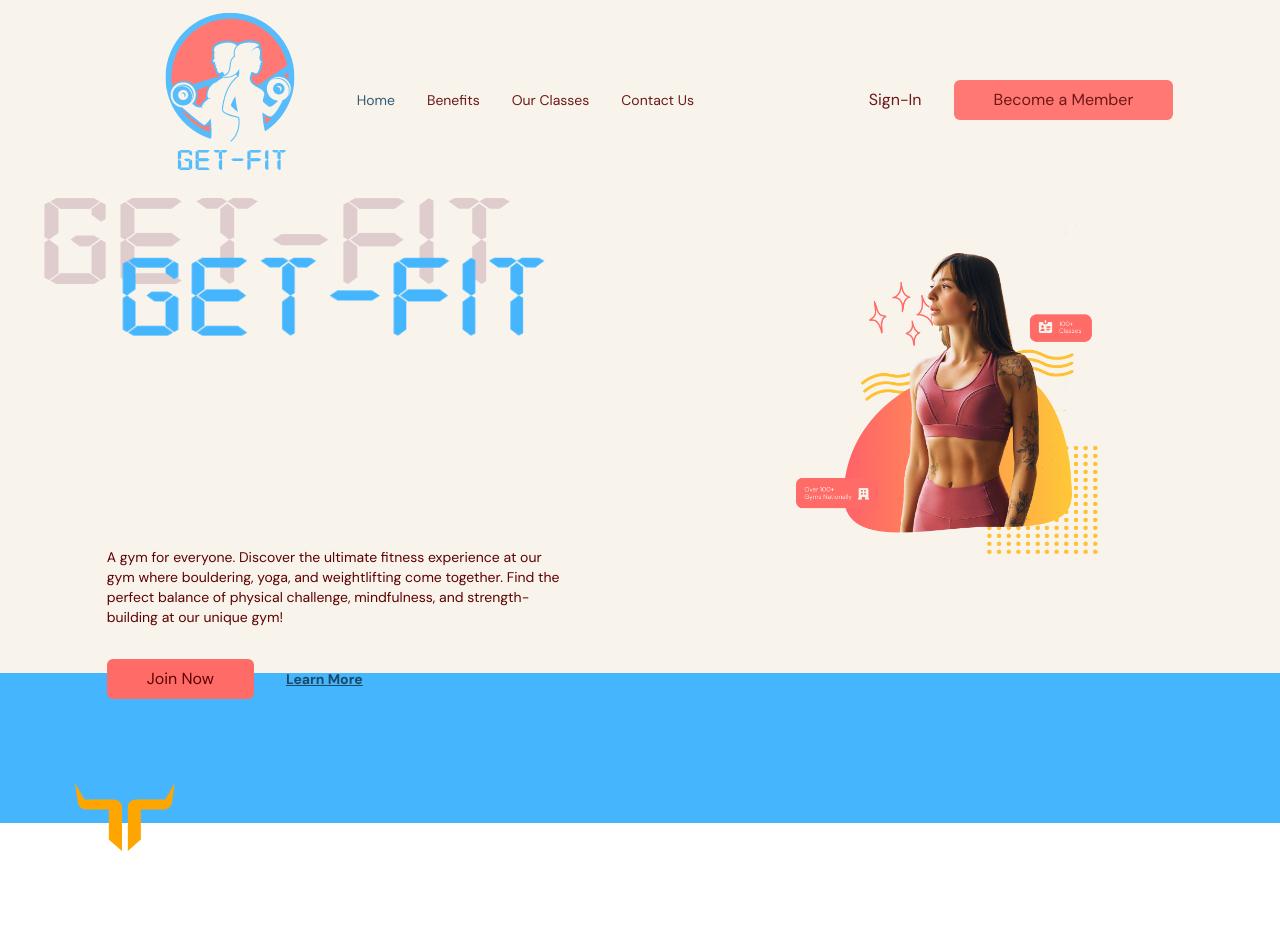
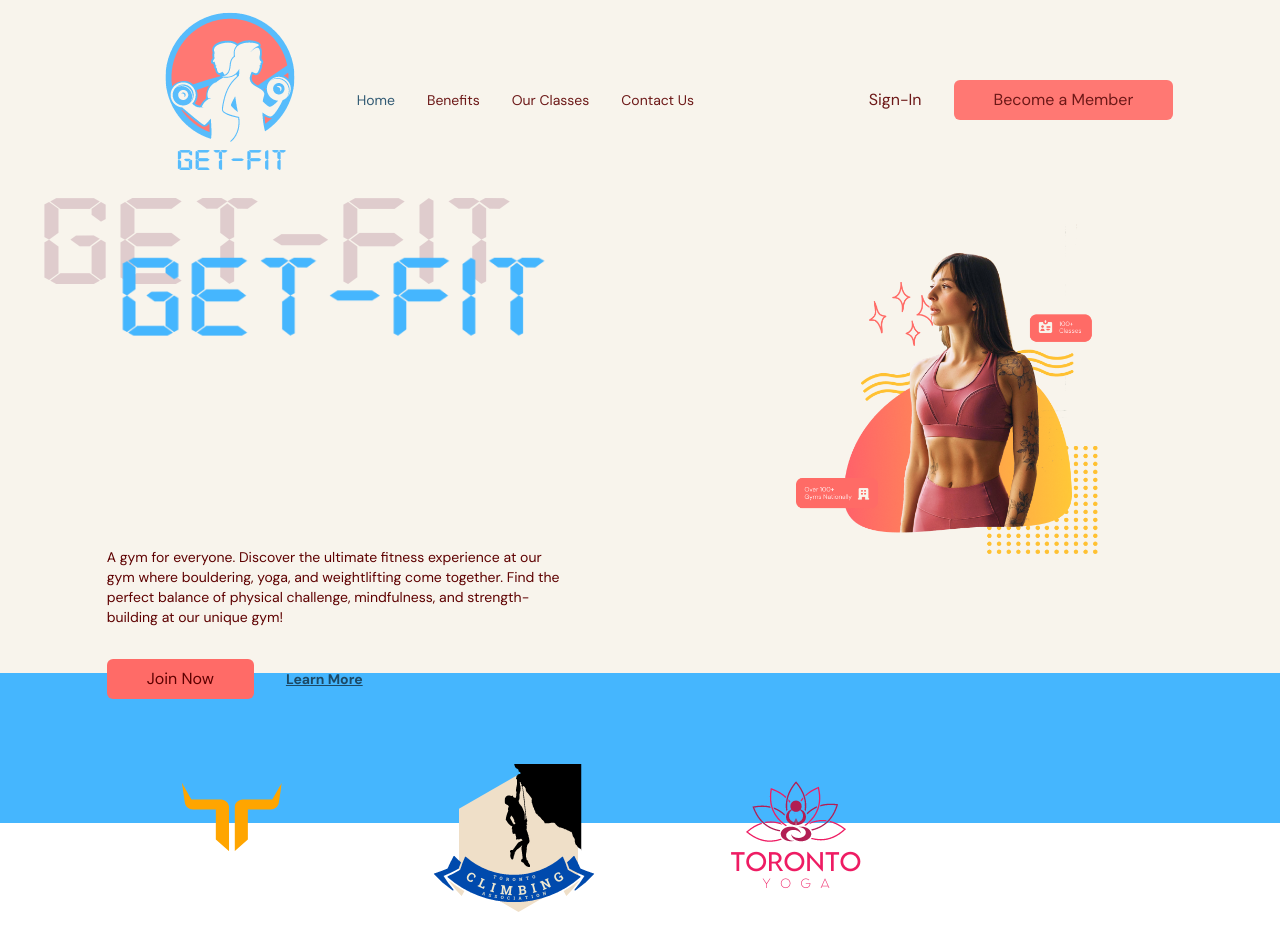
Before and after one commit to justinklam/getFit, a React (Vite) app: page / in a window 1280 px wide. Shown: the top 952 px of the page. Built offline with nearby package versions, Linux system fonts and the light colour scheme.

Commit message:
add styling for sponser section

```diff
--- a/src/scenes/home/index.tsx
+++ b/src/scenes/home/index.tsx
@@ -69,8 +69,8 @@
       {/* Sponsers & Partners */}
       {isAboveMediumScreens && (
         <div className="h-[150px] w-full bg-primary-100 py-10">
-          <div>
-            <div>
+          <div className="mx-auto w-5/6">
+            <div className="flex w-3/5 items-center justify-between gap-8">
               <img src={Sponser1} alt="sponser-1" />
               <img src={Sponser2} alt="sponser-2" />
               <img src={Sponser3} alt="sponser-3" />
```
